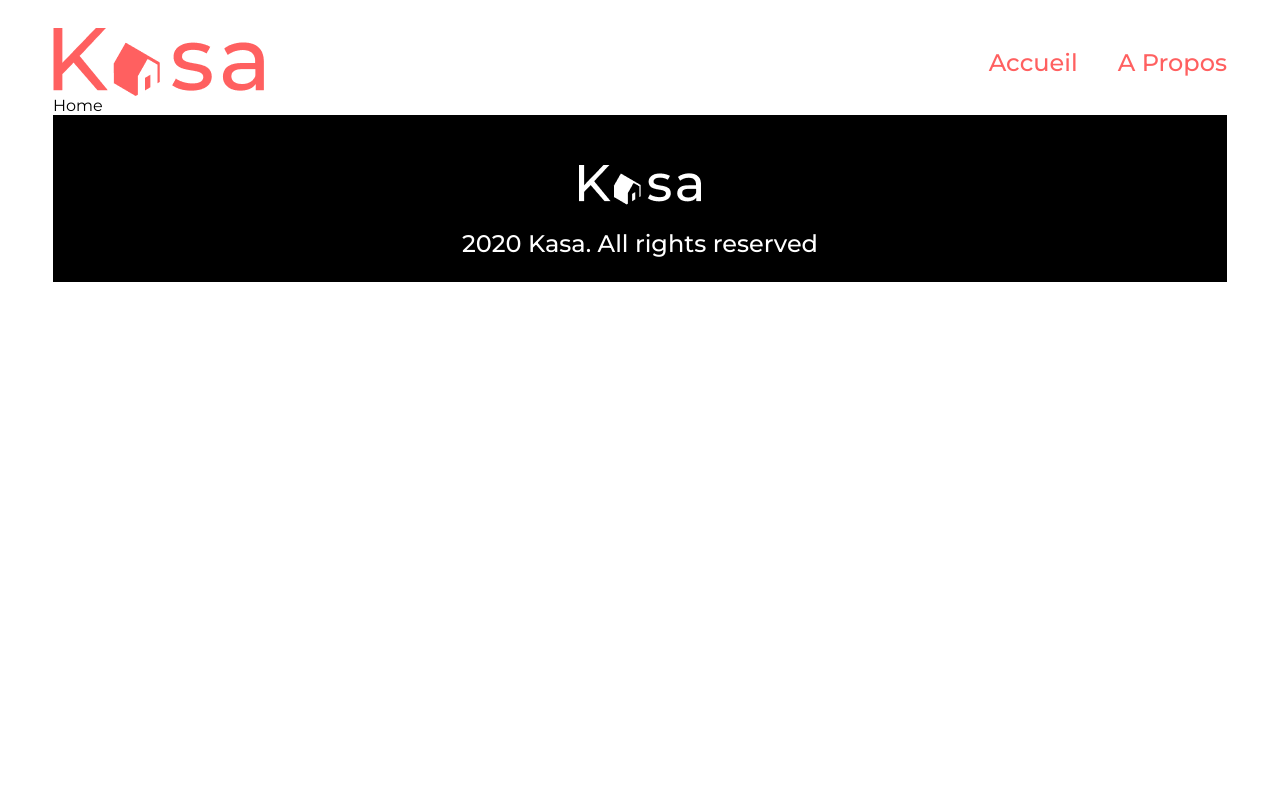
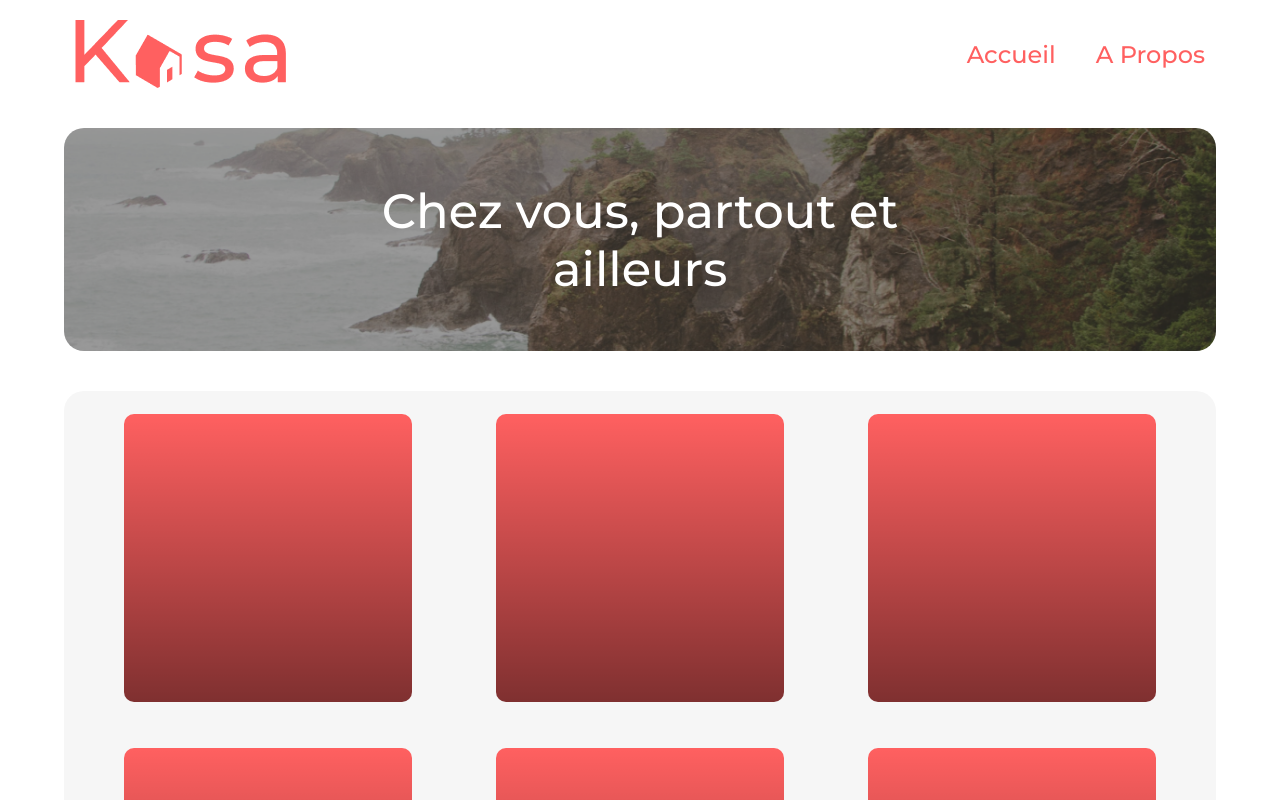
Before and after one commit to Lucadol/Projet-6-OC, a React (Vite) app: page / in a window 1280 px wide. Shown: the top 800 px of the page. Built offline with nearby package versions, Linux system fonts and the light colour scheme.

Commit message:
feat : work on index page

```diff
--- a/src/App.scss
+++ b/src/App.scss
@@ -1,5 +1,12 @@
+/* Reset CSS */
+
+/* Box sizing border-box for all elements */
+* {
+    box-sizing: border-box;
+    margin: 0;
+    padding: 0;
+  }
+
 body {
     font-family: 'Montserrat', sans-serif;
-    padding: 20px 45px;
-    gap: 50px;
 }
--- a/src/components/Footer.scss
+++ b/src/components/Footer.scss
@@ -9,3 +9,11 @@
     font-weight: 500;
     padding-top: 50px;
 }
+
+.footer img {
+    padding: 10px;
+}
+
+.footer p {
+    padding: 20px;
+}
--- a/src/components/Header.scss
+++ b/src/components/Header.scss
@@ -2,6 +2,7 @@
     display: flex;
     justify-content: space-between;
     align-items: center;
+    padding: 20px 75px;
 }
 
 a {
--- a/src/pages/Index.jsx
+++ b/src/pages/Index.jsx
@@ -1,7 +1,23 @@
+import fond from '../assets/home_fond_2.png'
+import './Index.scss'
+
+const cards = Array.from({ length: 6 }, (_, index) => (
+    <div key={index} className="card_logement"></div>
+  ));
+
 export function Index () {
     return (
-        <div>
-            Home
-        </div>
+        <>
+            <div className='fond'>
+                <h1 className='texte_paysage'>Chez vous, partout et ailleurs</h1>
+                <img className="paysage" src={fond} alt="photo paysage" />
+            </div>
+
+            <div className='container'>
+                <div className='container_logements'>
+                    {cards}
+                </div>
+            </div>
+        </>
     )
 }
--- a/src/pages/Index.scss
+++ b/src/pages/Index.scss
@@ -0,0 +1,49 @@
+.fond {
+    position: relative;
+    display: flex;
+    justify-content: center;
+    padding: 20px 0;
+}
+
+.texte_paysage {
+    font-size: 48px;
+    font-weight: 500;
+    position: absolute;
+    top: 50%;
+    left: 50%;
+    transform: translate(-50%, -50%);
+    text-align: center;
+    color: white;
+}
+
+.paysage {
+    width: 90%;
+    height: 223px;
+    object-fit: cover;
+    border-radius: 20px;
+    display: block;
+}
+
+.container {
+    display: flex;
+    justify-content: center;
+}
+
+.container_logements {
+    display: flex;
+    flex-wrap: wrap;
+    justify-content: space-evenly;
+    width: 90%;
+    background-color: #F6F6F6;
+    border-radius: 20px;
+    margin: 20px;
+}
+
+
+.card_logement {
+    flex: 0 0 25%; /* Équivalent de width: 25%; */
+    aspect-ratio: 1/1;
+    border-radius: 10px;
+    background: linear-gradient(180deg, rgba(255, 255, 255, 0) 0%, rgba(0, 0, 0, 0.5) 100%), #FF6060;
+    margin: 2%;
+}
```
Also changed, not shown: src/assets/home_fond.png (added), src/assets/home_fond_2.png (added).
